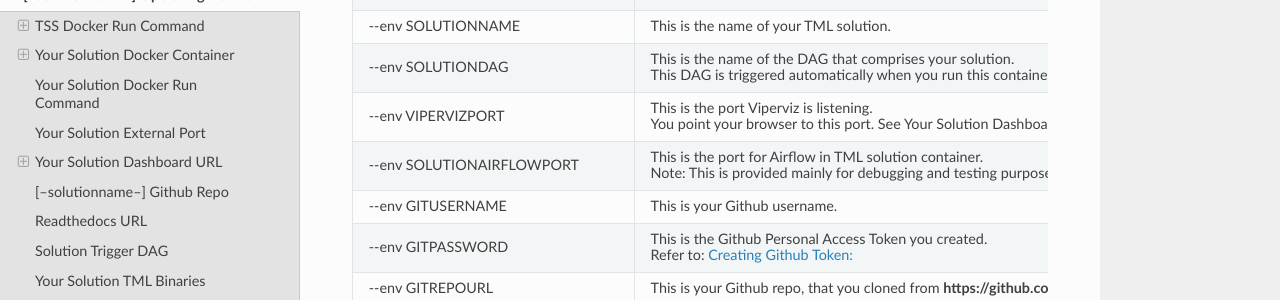
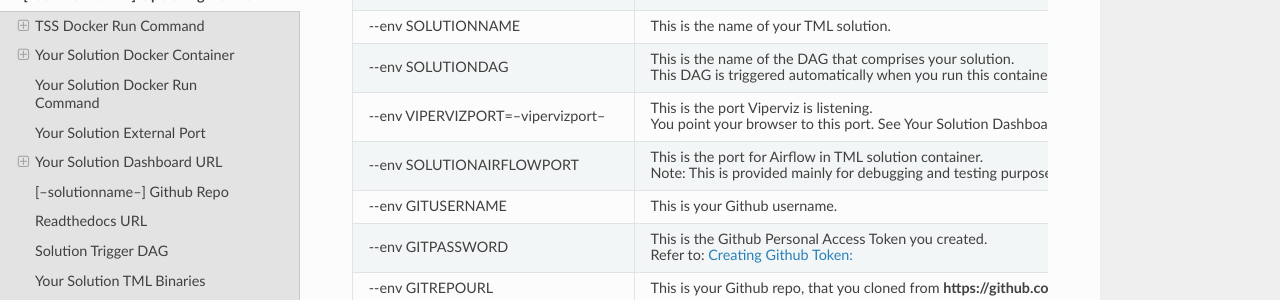
Before and after one commit to vanesalcb06/tssproject2-2b5c, a Sphinx documentation site: the page built from docs/source/operating.rst, in a window 1280 px wide and 1400 px high, scrolled down 2154 px. Shown: the part 151-451 px from the top of the window. Built offline with Sphinx 7.4.7 and the Read the Docs theme 2.0.0, drawn with Linux system fonts in a browser that asks for light colours; some of the changed text lies outside the part shown.

Commit message:
Update operating.rst

```diff
--- a/docs/source/operating.rst
+++ b/docs/source/operating.rst
@@ -133,7 +133,7 @@ Your Solution Docker Run Command: Parameter Explanation
      - This is the name of the DAG that comprises your solution.
 
        This DAG is triggered automatically when you run this container.
-   * - \-\-env  VIPERVIZPORT
+   * - \-\-env  VIPERVIZPORT=--vipervizport--
      - This is the port Viperviz is listening.
 
        You point your browser to this port. See :ref:`Your Solution Dashboard URL`
@@ -198,7 +198,7 @@ Your Solution Dashboard URL: Parameter Explanation
 
    * - **Parameter**
      - **Explanation**
-   * - http://localhost:<vipervizport>/<html file>
+   * - http://localhost:<--vipervizport-->/<html file>
      - This is the URL pointing to an html file running inside your solution container.
 
        Refer to: `TML Real-time dashboards <https://tml.readthedocs.io/en/latest/dashboards.html>`_
```
